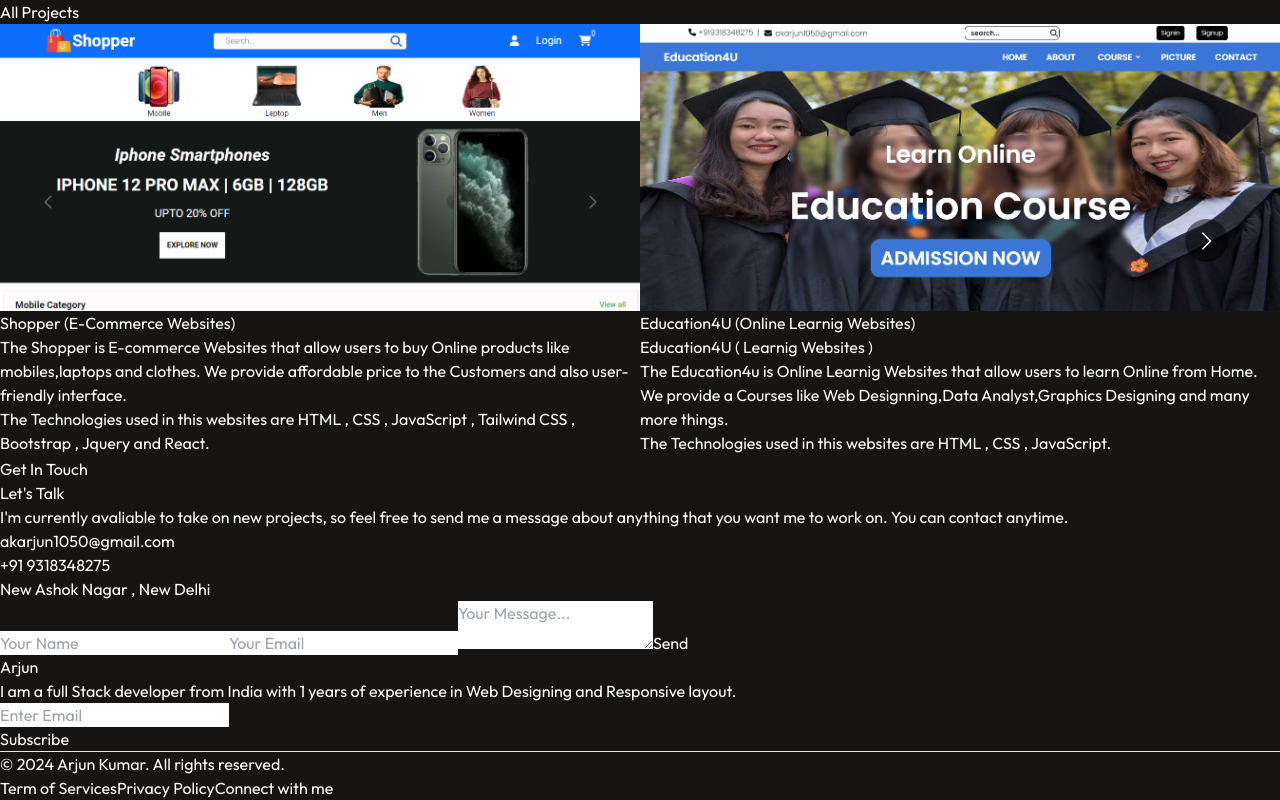
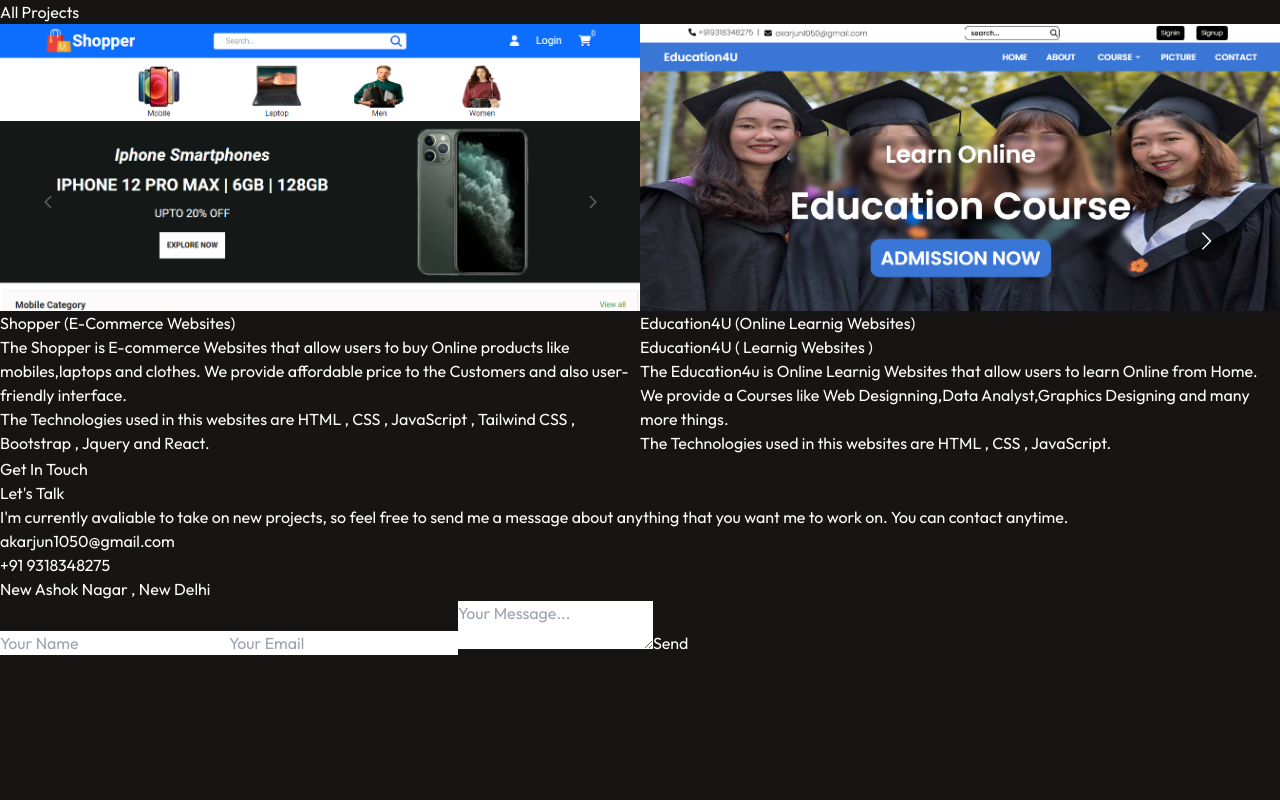
Before and after one commit to arjun-krgupta/Blog, a React (Vite) app: page / in a window 1280 px wide. Shown: the part 9680-10480 px from the top of the page. After the commit the page ends 10335 px from the top, so only its background shows below. Built offline with nearby package versions, Linux system fonts and the light colour scheme.

Commit message:
remove footer and notFound file

```diff
--- a/src/App.jsx
+++ b/src/App.jsx
@@ -8,8 +8,8 @@
 import Services from './components/Services'
 import Info from './components/Info'
 import Contact from './components/Contact';
-import Footer from './components/Footer';
-import NotFound from './components/NotFound';
+// import Footer from './components/Footer';
+// import NotFound from './components/NotFound';
 import Skill from './components/Skill';
 
 function App(props) {
@@ -24,9 +24,9 @@
     <Route path='/skill' element={<Skill/>} />
     <Route path='/project' element={<Project/>} />
     <Route path='/contact' element={<Contact/>} />
-    <Route path='*' element={<NotFound/>} />
+    {/* <Route path='*' element={<NotFound/>} /> */}
    </Routes>
-   <Footer/>
+   {/* <Footer/> */}
     </>
   );
 }
```
